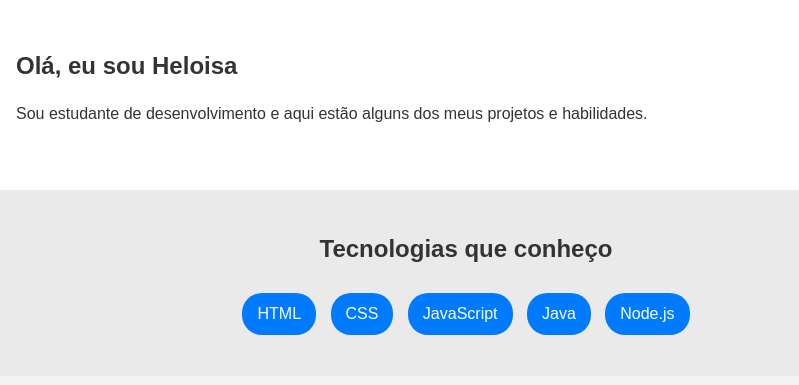
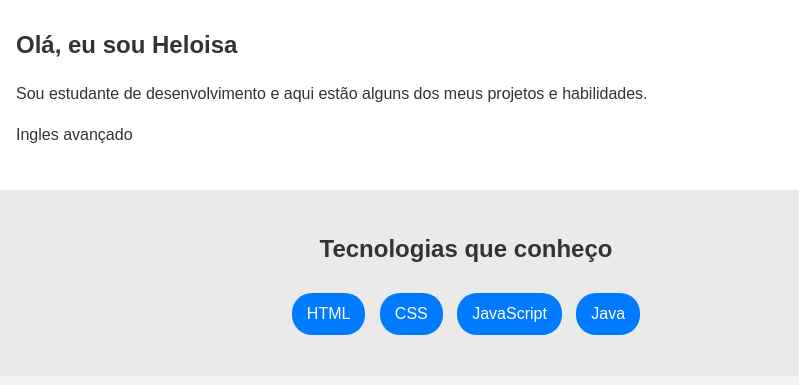
Before and after one commit to LiviaSobral/meu-site, a plain HTML site: page index.html in a window 1280 px wide. Shown: the top 385 px of the page, 174-973 px from the left. Drawn offline with Linux system fonts and the light colour scheme.

Commit message:
Feature: adicionei q falo ingles

```diff
--- a/index.html
+++ b/index.html
@@ -12,6 +12,7 @@
     <div class="intro">
       <h1>Olá, eu sou Heloisa</h1>
       <p>Sou estudante de desenvolvimento e aqui estão alguns dos meus projetos e habilidades.</p>
+      <p>Ingles avançado</p>
     </div>
   </header>
 
@@ -22,7 +23,6 @@
       <li>CSS</li>
       <li>JavaScript</li>
       <li>Java</li>
-      <li>Node.js</li>
     </ul>
   </section>
 
```
